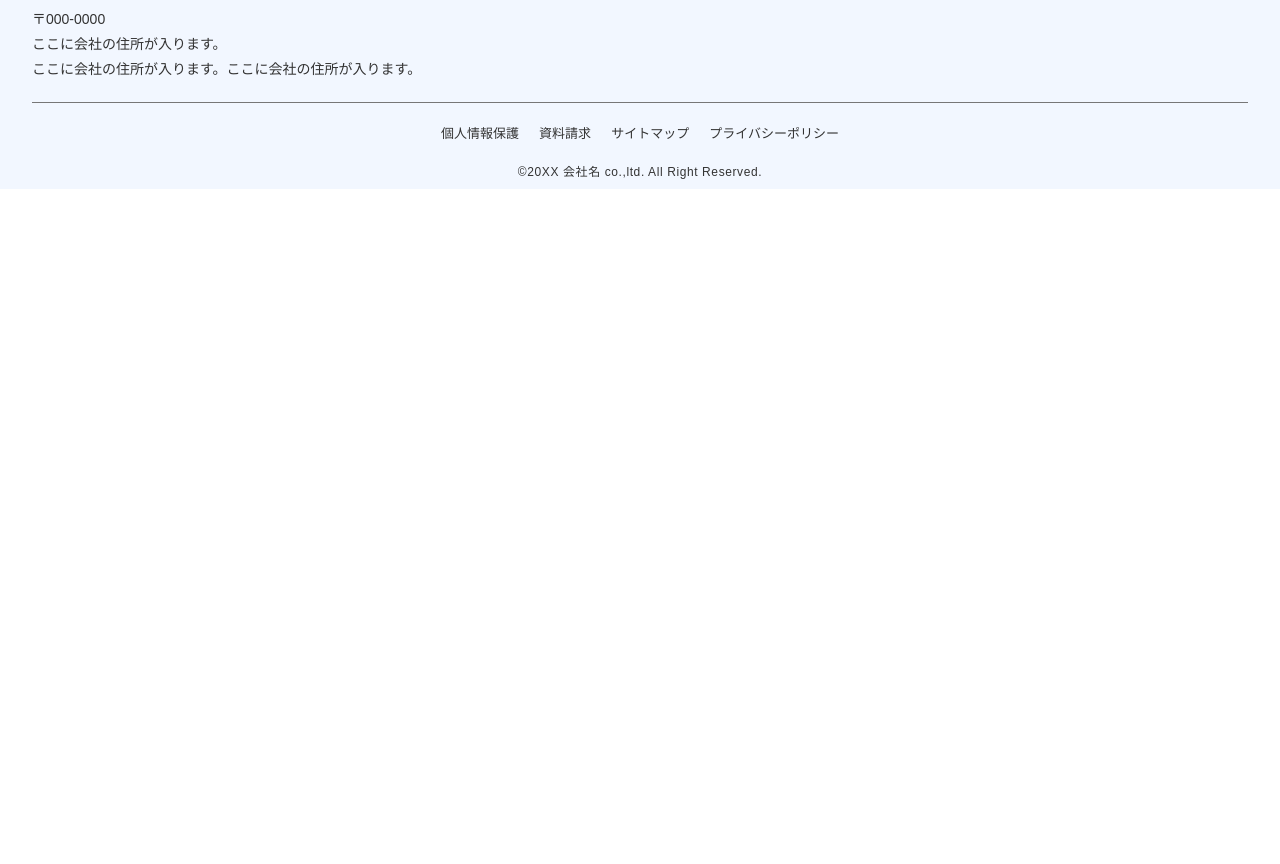
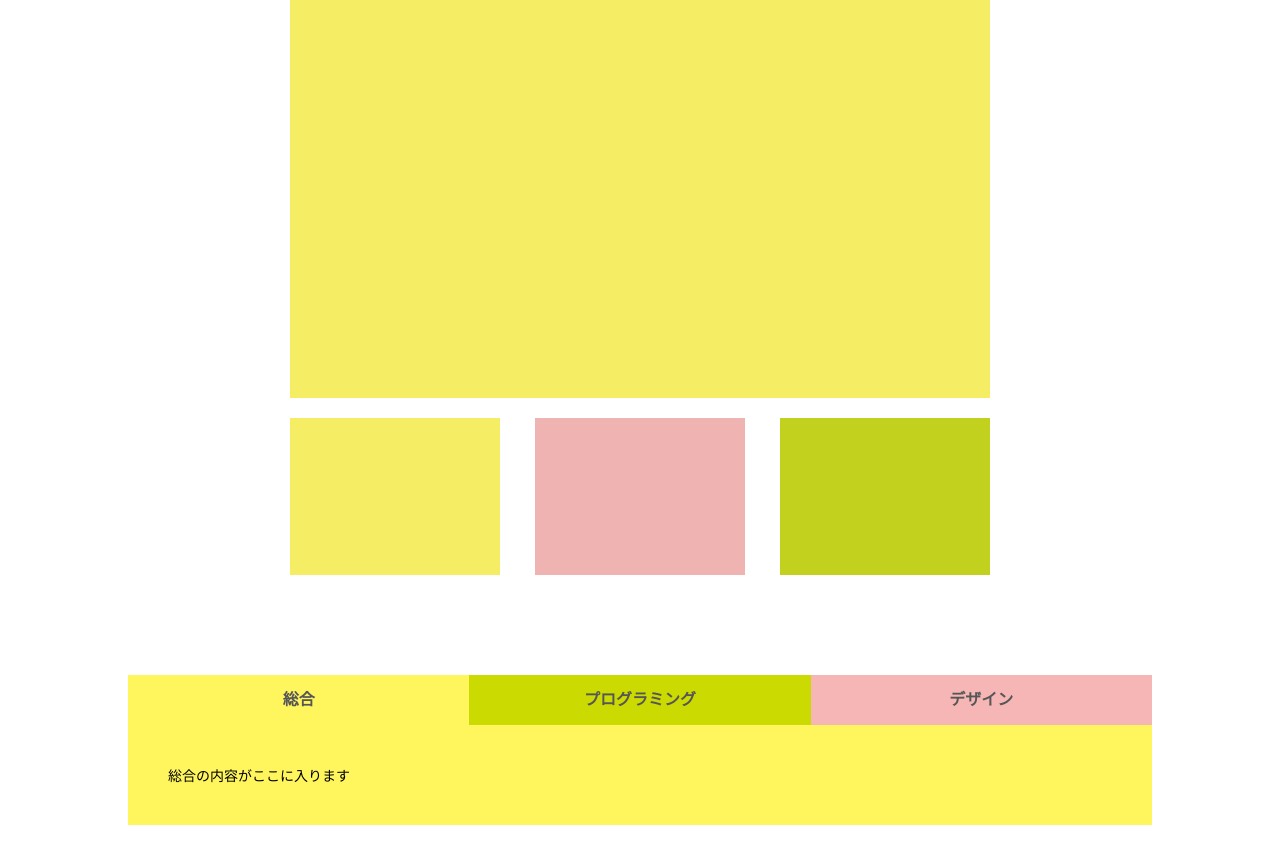
Before and after one commit to Ryuki-4648/coding, a plain HTML site: page switch.html in a window 1280 px wide. Shown: the part 1892-2756 px from the top of the page. Before the commit the page ends 2081 px from the top, so only its background shows below. Drawn offline with nearby package versions, Linux system fonts and the light colour scheme.

Commit message:
switch：タブ切り替えの追加

```diff
--- a/assets/scss/_switch.scss
+++ b/assets/scss/_switch.scss
@@ -53,3 +53,67 @@
     }
   }
 }
+
+/* 切り替え03 */
+/*タブ切り替え全体のスタイル*/
+.tabs {
+  margin-top: 50px;
+  padding-bottom: 40px;
+  background-color: #fff;
+  margin: 0 auto;
+  .color01 {
+    background-color: #fff65e;
+  }
+  .color02 {
+    background-color: #cbda00;
+  }
+  .color03 {
+    background-color: #f5b6b5;
+  }
+}
+
+/*タブのスタイル*/
+.tab_item {
+  width: calc(100%/3);
+  height: 50px;
+  line-height: 50px;
+  font-size: 16px;
+  text-align: center;
+  color: #565656;
+  display: block;
+  float: left;
+  text-align: center;
+  font-weight: bold;
+  transition: all 0.2s ease;
+  cursor: pointer;
+}
+.tab_item:hover {
+  opacity: 0.75;
+}
+
+/*ラジオボタンを全て消す*/
+input[name="tab_item"] {
+  display: none;
+}
+
+/*タブ切り替えの中身のスタイル*/
+.tab_content {
+  display: none;
+  padding: 40px;
+  clear: both;
+  overflow: hidden;
+}
+
+
+/*選択されているタブのコンテンツのみを表示*/
+#all:checked ~ #all_content,
+#programming:checked ~ #programming_content,
+#design:checked ~ #design_content {
+  display: block;
+}
+
+/*選択されているタブのスタイルを変える*/
+.tabs input:checked + .tab_item {
+}
+.tabs input:checked + .tab_content{
+}
--- a/switch.html
+++ b/switch.html
@@ -112,6 +112,9 @@
           <li class="c-block__item block-04__item">
             <div class="c-btn ta-Center"><a href="#movie-switch" class="btn01" style="width: 100%;">動画切り替え</a></div>
           </li>
+          <li class="c-block__item block-04__item">
+            <div class="c-btn ta-Center"><a href="#tab-switch" class="btn01" style="width: 100%;">タブ切り替え</a></div>
+          </li>
         </ul>
       </div>
       <!-- /.c-block .block-04 -->
@@ -167,6 +170,53 @@
           <img src="/assets/img/dummy/dummy08.png" alt="">
         </li>
       </ul>
+    </div>
+  </section>
+
+  <section class="c-cnt" id="img-switch">
+    <div class="inner">
+      <div id="mainImg" class="main-img">
+        <img src="/assets/img/dummy/dummy06.png" alt="">
+      </div>
+      <ul id="thumbImg" class="thumb-img">
+        <li class="is-current">
+          <img src="/assets/img/dummy/dummy06.png" alt="">
+        </li>
+        <li>
+          <img src="/assets/img/dummy/dummy07.png" alt="">
+        </li>
+        <li>
+          <img src="/assets/img/dummy/dummy08.png" alt="">
+        </li>
+      </ul>
+    </div>
+  </section>
+
+  <section class="c-cnt" id="tab-switch">
+    <div class="inner">
+      <div class="tabs">
+        <input id="all" type="radio" name="tab_item" checked>
+        <label class="tab_item color01" for="all">総合</label>
+        <input id="programming" type="radio" name="tab_item">
+        <label class="tab_item color02" for="programming">プログラミング</label>
+        <input id="design" type="radio" name="tab_item">
+        <label class="tab_item color03" for="design">デザイン</label>
+        <div class="tab_content color01" id="all_content">
+          <div class="tab_content_description">
+            <p class="c-txtsp">総合の内容がここに入ります</p>
+          </div>
+        </div>
+        <div class="tab_content color02" id="programming_content">
+          <div class="tab_content_description">
+            <p class="c-txtsp">プログラミングの内容がここに入ります</p>
+          </div>
+        </div>
+        <div class="tab_content color03" id="design_content">
+          <div class="tab_content_description">
+            <p class="c-txtsp">デザインの内容がここに入ります</p>
+          </div>
+        </div>
+      </div>
     </div>
   </section>
 
```
Also changed, not shown: assets/css/style.css, 1 other file.
